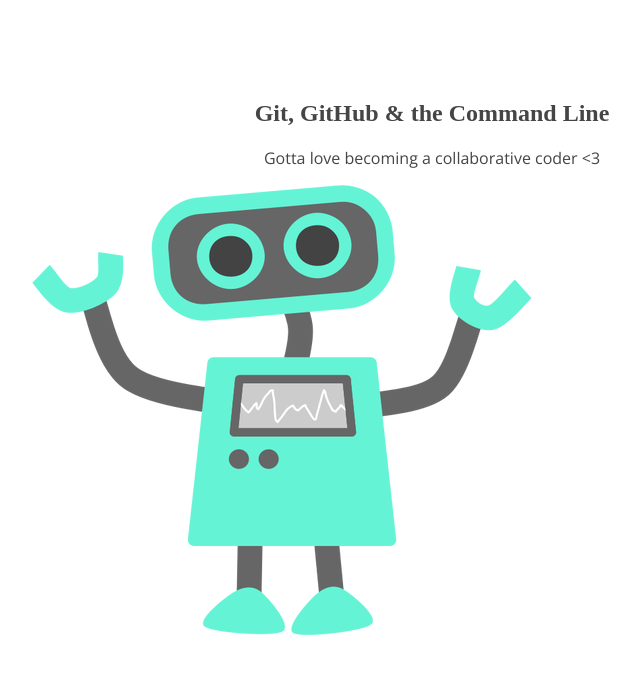
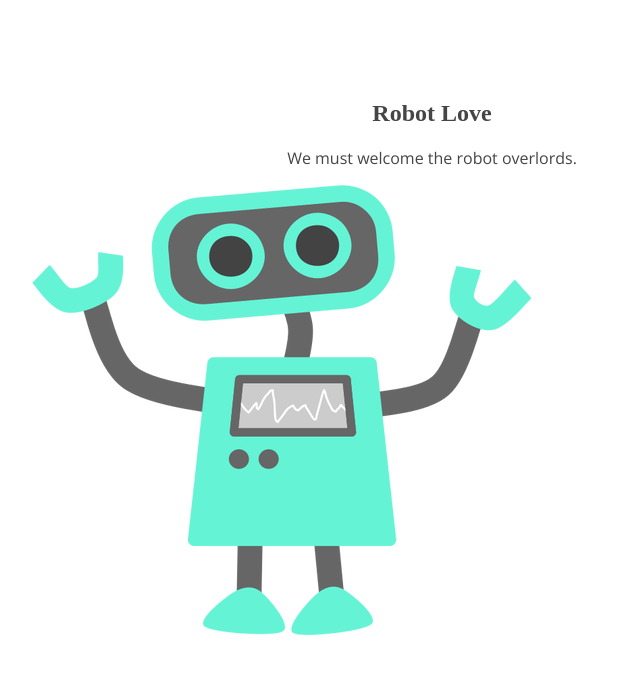
Before and after one commit to carmenwright/105-project-master, a plain HTML site: page index.html in a window 1280 px wide. Shown: the whole page, without its empty margins (208-848 px from the left). Drawn offline with nearby package versions, Linux system fonts and the light colour scheme.

Commit message:
my robot overlord message has changed

```diff
--- a/index.html
+++ b/index.html
@@ -8,8 +8,8 @@
 </head>
 <body>
 	<section>
-		<h1>Git, GitHub & the Command Line</h1>
-		<p>Gotta love becoming a collaborative coder <3</p>
+		<h1>Robot Love</h1>
+		<p>We must welcome the robot overlords.</p>
 		<img src="img/happy-blue-robot.png">
 	</section>
 </body>
```
